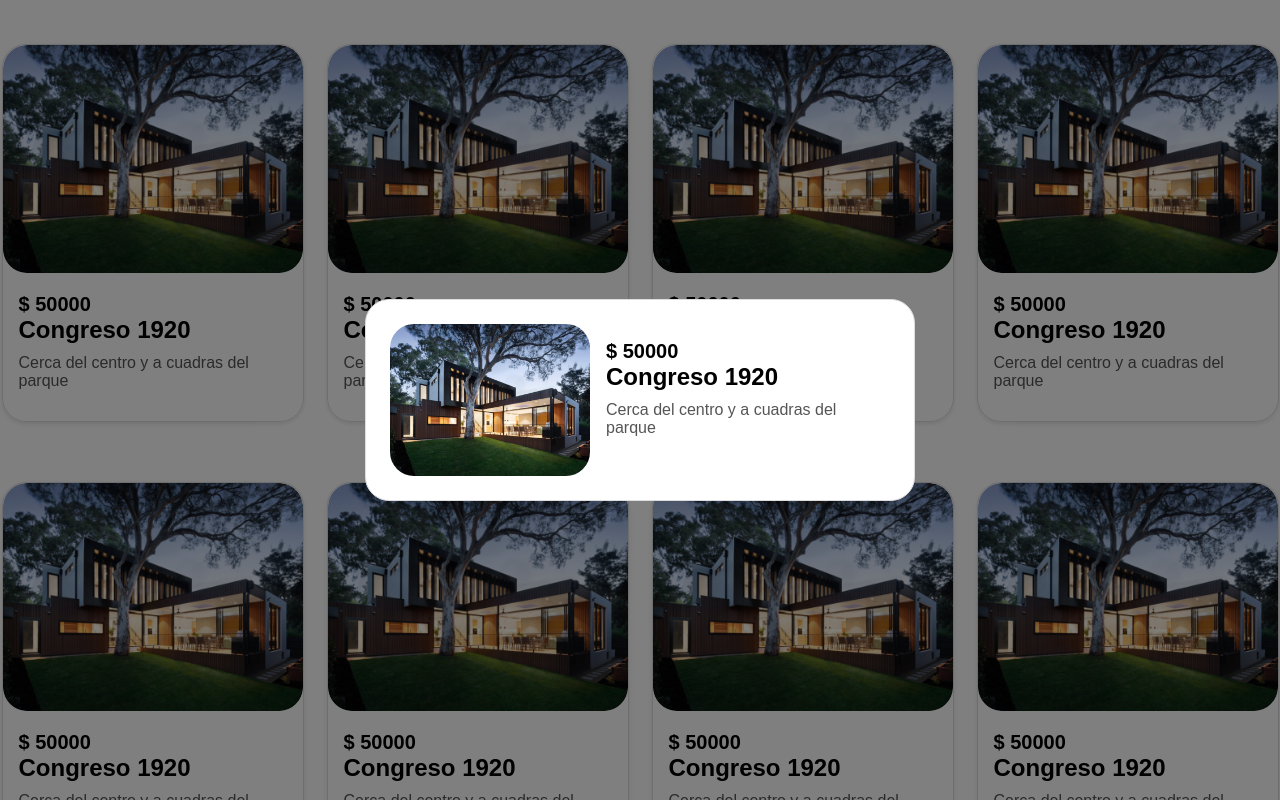
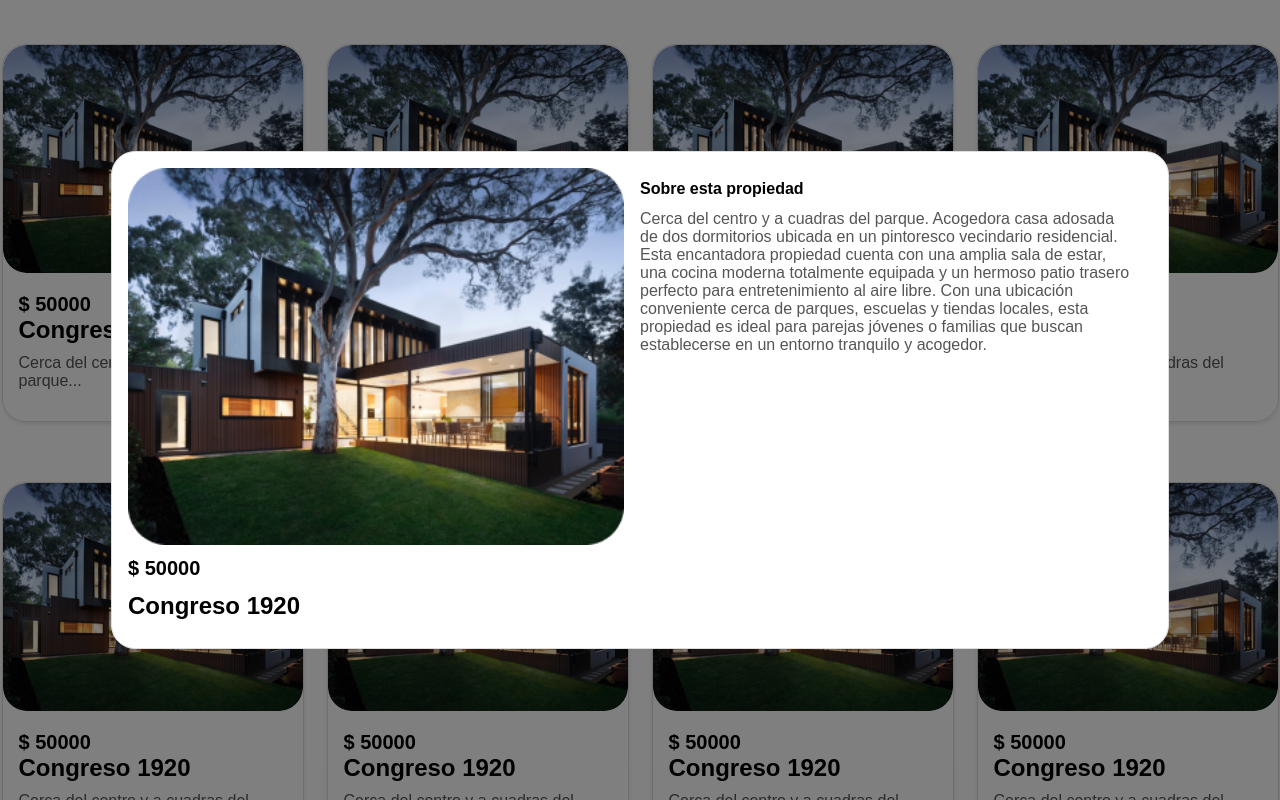
Before and after one commit to mpaulabarroso/softwind-challenge, a React (Vite) app: page / in a window 1280 px wide. Both pictures are taken after a click on the element 152 px from the left and 232 px from the top of the page. Shown: the top 800 px of the page. Built offline with nearby package versions, Linux system fonts and the light colour scheme.

Commit message:
refactor: reaponsive card detail

```diff
--- a/src/pages/main/MainPage.jsx
+++ b/src/pages/main/MainPage.jsx
@@ -17,7 +17,7 @@ export function MainPage() {
                                 image={img}
                                 price={'$ 50000'}
                                 address={'Congreso 1920'}
-                                description={'Cerca del centro y a cuadras del parque'}
+                                description={'Cerca del centro y a cuadras del parque. Acogedora casa adosada de dos dormitorios ubicada en un pintoresco vecindario residencial. Esta encantadora propiedad cuenta con una amplia sala de estar, una cocina moderna totalmente equipada y un hermoso patio trasero perfecto para entretenimiento al aire libre. Con una ubicación conveniente cerca de parques, escuelas y tiendas locales, esta propiedad es ideal para parejas jóvenes o familias que buscan establecerse en un entorno tranquilo y acogedor.'}
                             />
                         }
                         onPress={
@@ -25,7 +25,7 @@ export function MainPage() {
                                 image={img}
                                 price={'$ 50000'}
                                 address={'Congreso 1920'}
-                                description={'Cerca del centro y a cuadras del parque'}
+                                description={'Cerca del centro y a cuadras del parque...'}
                             />
                         }
                     />
--- a/src/pages/main/components/product-detail-card/ProductDetailCard.jsx
+++ b/src/pages/main/components/product-detail-card/ProductDetailCard.jsx
@@ -3,10 +3,15 @@ import styles from './productDetailCard.module.css'
 export function ProductDetailCard({ price, address, description, image }) {
     return (
         <div className={styles.container}>
-            <img src={image} alt={address} className={styles.image} />
+            <div className={styles.header}>
+                <img src={image} alt={address} className={styles.image} />
+                <div>
+                    <p className={styles.price}>{price}</p>
+                    <h3 className={styles.title}>{address}</h3>
+                </div>
+            </div>
             <div className={styles.content}>
-                <p className={styles.price}>{price}</p>
-                <h3 className={styles.title}>{address}</h3>
+                <h4 className={styles.subtitle}>Sobre esta propiedad</h4>
                 <p className={styles.description}>{description}</p>
             </div>
         </div>
--- a/src/pages/main/components/product-detail-card/productDetailCard.module.css
+++ b/src/pages/main/components/product-detail-card/productDetailCard.module.css
@@ -1,3 +1,64 @@
+.container {
+    border: 1px solid #ddd;
+    border-radius: 1.5rem;
+    background-color: white;
+    overflow: hidden;
+    width: 60%;
+    padding: 1rem;
+}
+
+.image {
+    width: 100%;
+    height: auto;
+    border-radius: 1.5rem;
+}
+
+.content {
+    padding: 1.25rem 0;
+}
+
+.title {
+    font-size: 1.5em;
+    margin: 0.75rem 0;
+}
+
+.subtitle {
+    font-size: 1em;
+    margin: 0.75rem 0;
+}
+
+.description {
+    font-size: 1em;
+    color: #555;
+}
+
+.price {
+    margin: 0.75rem 0;
+    font-size: 1.25em;
+    font-weight: 600;
+}
+
+@media (min-width: 600px) {
+    .container {
+        display: flex;
+        flex-direction: row;
+        justify-content: space-between;
+        width: 80%;
+    }
+
+    .content {
+        width: 50%;
+        padding: 0 1rem;
+    }
+
+    .header {
+        width: 50%;
+        display: flex;
+        flex-direction: column;
+    }
+}
+
+/*
 .container {
     display: flex;
     flex-direction: row;
@@ -8,30 +69,4 @@
     overflow: hidden;
     width: 500px;
     padding: 24px;
-}
-
-.image {
-    width: 200px;
-    height: auto;
-    border-radius: 24px;
-}
-
-.content {
-    padding: 16px;
-}
-
-.title {
-    font-size: 1.5em;
-    margin: 0 0 10px;
-}
-
-.description {
-    font-size: 1em;
-    color: #555;
-    margin-bottom: 15px;
-}
-
-.price {
-    font-size: 1.25em;
-    font-weight: 600;
-}
+} */
```
